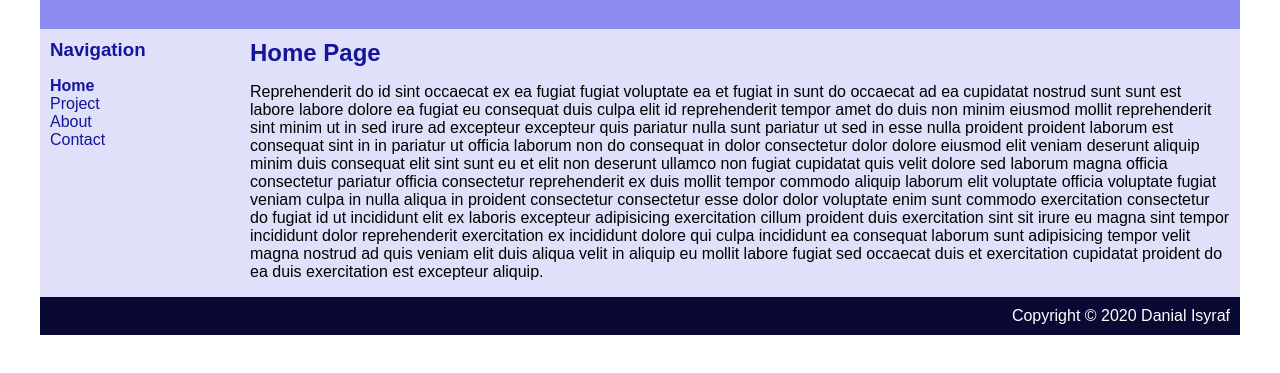
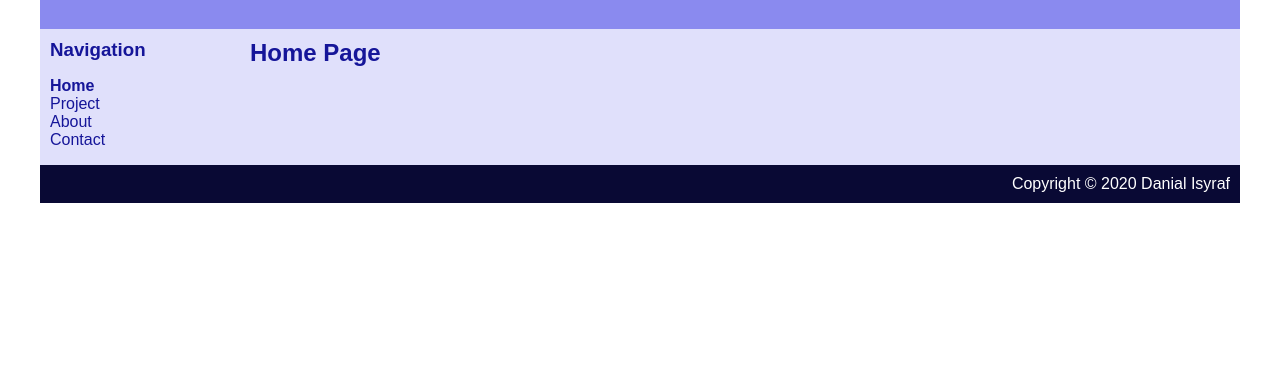
Before and after one commit to disyraf/testsite, a plain HTML site: page index.html in a window 1280 px wide. Shown: the part 79-452 px from the top of the page. Drawn offline with Linux system fonts and the light colour scheme.

Commit message:
Update index.html

```diff
--- a/index.html
+++ b/index.html
@@ -24,7 +24,6 @@
 		</div>
 		<div id="main">
 			<h2>Home Page</h2>
-			<p>Reprehenderit do id sint occaecat ex ea fugiat fugiat voluptate ea et fugiat in sunt do occaecat ad ea cupidatat nostrud sunt sunt est labore labore dolore ea fugiat eu consequat duis culpa elit id reprehenderit tempor amet do duis non minim eiusmod mollit reprehenderit sint minim ut in sed irure ad excepteur excepteur quis pariatur nulla sunt pariatur ut sed in esse nulla proident proident laborum est consequat sint in in pariatur ut officia laborum non do consequat in dolor consectetur dolor dolore eiusmod elit veniam deserunt aliquip minim duis consequat elit sint sunt eu et elit non deserunt ullamco non fugiat cupidatat quis velit dolore sed laborum magna officia consectetur pariatur officia consectetur reprehenderit ex duis mollit tempor commodo aliquip laborum elit voluptate officia voluptate fugiat veniam culpa in nulla aliqua in proident consectetur consectetur esse dolor dolor voluptate enim sunt commodo exercitation consectetur do fugiat id ut incididunt elit ex laboris excepteur adipisicing exercitation cillum proident duis exercitation sint sit irure eu magna sint tempor incididunt dolor reprehenderit exercitation ex incididunt dolore qui culpa incididunt ea consequat laborum sunt adipisicing tempor velit magna nostrud ad quis veniam elit duis aliqua velit in aliquip eu mollit labore fugiat sed occaecat duis et exercitation cupidatat proident do ea duis exercitation est excepteur aliquip.</p>
 
 		</div>
 
```
